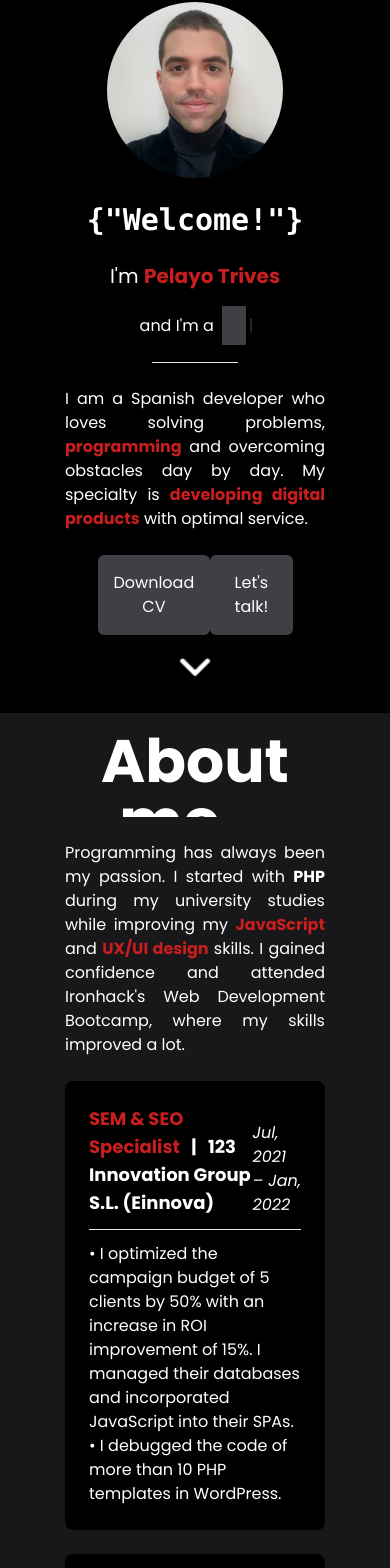
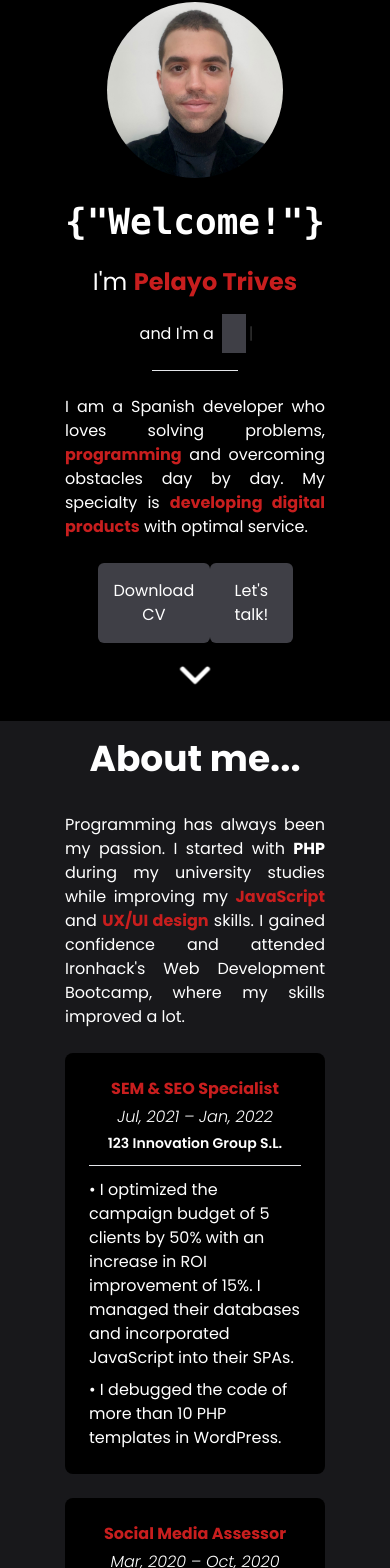
Before and after one commit to pelayotrives/portfolio, a React (Create React App) app: page / in a window 390 px wide. Shown: the part 94-1662 px from the top of the page. Built offline with nearby package versions, Linux system fonts and the light colour scheme.

Commit message:
Responsive working in almost all devices. 95%.

```diff
--- a/src/App.js
+++ b/src/App.js
@@ -91,7 +91,7 @@ function App() {
           >
 
             {/* Aplicamos la ref al SVG. */}
-            <motion.svg variants={textContainer} ref={addPointerEventsNone} className="absolute w-11/12 z-50 flex">
+            <motion.svg variants={textContainer} ref={addPointerEventsNone} className="absolute w-full z-50 flex">
                 <pattern
                   id="pattern"
                     patternUnits="userSpaceOnUse"
@@ -109,7 +109,7 @@ function App() {
                 </pattern>
 
                 <text
-                  className="text-6xl font-bold"
+                  className="text-5xl font-bold"
                   text-anchor="middle"
                   x="50%"
                   y="50%"
--- a/src/components/About.jsx
+++ b/src/components/About.jsx
@@ -7,10 +7,10 @@ function About() {
 
       <div className="about-container w-4/6 md:w-3/6">
 
-        <div className="about-title overflow-hidden h-20 my-6">
+        <div className="about-title overflow-hidden h-[2.75rem] sm:h-[5.45rem] xl:h-20 my-6">
           <div className="about-title-wrapper text-center animate-alternate h-full">
-            <h2 className="about-title-item-one text-6xl font-bold">About me...</h2><br />
-            <h2 className="about-title-item-two text-6xl font-bold">...and more <span className="text-responsive">stuff.</span></h2><br />
+            <h2 className="about-title-item-one text-4xl sm:text-5xl xmd:text-6xl font-bold mb-[2.15rem] sm:mb-[2.2rem]">About me...</h2>
+            <h2 className="about-title-item-two text-4xl sm:text-5xl xmd:text-6xl font-bold">...and more.</h2><br />
           </div>
         </div>
 
@@ -24,13 +24,14 @@ function About() {
                 <article className="work-timeline-element lg:hover:animate-microzoom transition-all bg-black hover:bg-zinc-800 hover:shadow-xl rounded-lg p-6">
                     <a rel="noopener noreferrer" href="https://www.linkedin.com/in/pelayo-trives-pozuelo/">
                         <div className="work-container flex flex-col w-full">
-                            <div className="date-and-name flex flex-row justify-between justify-items-center items-end content-end">
-                                <h3 className="font-bold text-lg"> <span className="text-red-700">SEM & SEO Specialist</span> &nbsp; | &nbsp; 123 Innovation Group S.L. (Einnova)</h3>
-                                <time dateTime="" className="italic">Jul, 2021 – Jan, 2022</time>
+                            <div className="date-and-name flex flex-col xlg:flex-row justify-center xlg:justify-between justify-items-center items-center xlg:items-end content-end">
+                                <h3 className="font-bold text-md sm:text-lg text-red-700">SEM & SEO Specialist</h3>
+                                <time dateTime="" className="italic font-light my-1 xlg:my-0">Jul, 2021 – Jan, 2022</time>
                             </div>
+                            <h4 className="text-sm font-semibold date-and-name flex flex-col xlg:flex-row justify-center xlg:justify-between justify-items-center items-center xlg:items-end content-end">123 Innovation Group S.L.</h4>
                             <hr className="my-3"/>
                             <ul>
-                                <li>• I optimized the campaign budget of 5 clients by 50% with an increase in ROI improvement of 15%. I managed their databases and incorporated JavaScript into their SPAs.</li>
+                                <li className="mb-2">• I optimized the campaign budget of 5 clients by 50% with an increase in ROI improvement of 15%. I managed their databases and incorporated JavaScript into their SPAs.</li>
                                 <li>• I debugged the code of more than 10 PHP templates in WordPress.</li>
                             </ul>
                         </div>
@@ -42,14 +43,15 @@ function About() {
                 <article className="work-timeline-element lg:hover:animate-microzoom transition-all bg-black hover:bg-zinc-800 hover:shadow-xl rounded-lg p-6 my-6">
                     <a rel="noopener noreferrer" href="https://www.linkedin.com/in/pelayo-trives-pozuelo/">
                         <div className="work-container flex flex-col w-full">
-                            <div className="date-and-name flex flex-row justify-between justify-items-center items-end content-end">
-                                <h3 className="font-bold text-lg"> <span className="text-red-700">Social Media Assessor</span> &nbsp; | &nbsp; Lionbridge Technologies, Inc.</h3>
-                                <time dateTime="" className="italic">Mar, 2020 – Oct, 2020</time>
+                            <div className="date-and-name flex flex-col xlg:flex-row justify-center xlg:justify-between justify-items-center items-center xlg:items-end content-end">
+                                <h3 className="font-bold text-md sm:text-lg text-red-700">Social Media Assessor</h3>
+                                <time dateTime="" className="italic font-light my-1 xlg:my-0">Mar, 2020 – Oct, 2020</time>
                             </div>
+                            <h4 className="text-sm font-semibold date-and-name flex flex-col xlg:flex-row justify-center xlg:justify-between justify-items-center items-center xlg:items-end content-end">Lionbridge Spain S.L.</h4>
                             <hr className="my-3"/>
                             <ul>
-                            <li>• I performed content optimization tasks with rates above 85% effectiveness.</li>
-                                    <li>• I promoted an improvement to the webinar system by optimizing the content rating tools and simplifying the interface by 25%.</li>
+                                <li className="mb-2">• I performed content optimization tasks with rates above 85% effectiveness.</li>
+                                <li>• I promoted an improvement to the webinar system by optimizing the content rating tools and simplifying the interface by 25%.</li>
                             </ul>
                         </div>
                     </a>
@@ -60,14 +62,15 @@ function About() {
                 <article className="work-timeline-element lg:hover:animate-microzoom transition-all bg-black hover:bg-zinc-800 hover:shadow-xl rounded-lg p-6">
                     <a rel="noopener noreferrer" href="https://www.linkedin.com/in/pelayo-trives-pozuelo/">
                         <div className="work-container flex flex-col w-full">
-                            <div className="date-and-name flex flex-row justify-between justify-items-center items-end content-end">
-                                <h3 className="font-bold text-lg"> <span className="text-red-700">Multimedia Developer</span> &nbsp; | &nbsp; The Three Dragons S.L.</h3>
-                                <time dateTime="" className="italic">Jun, 2018 – May, 2020</time>
+                            <div className="date-and-name flex flex-col xlg:flex-row justify-center xlg:justify-between justify-items-center items-center xlg:items-end content-end">
+                                <h3 className="font-bold text-md sm:text-lg text-red-700">Multimedia Developer</h3>
+                                <time dateTime="" className="italic font-light my-1 xlg:my-0">Jun, 2018 – May, 2020</time>
                             </div>
+                            <h4 className="text-sm font-semibold date-and-name flex flex-col xlg:flex-row justify-center xlg:justify-between justify-items-center items-center xlg:items-end content-end">The Three Dragons S.L.</h4>
                             <hr className="my-3"/>
                             <ul>
-                            <li>• I supervised the digital business strategy of more than 8 clients and boosted the online reputation through the creation of SPA websites.</li>
-                                    <li>• I developed 20+ multimedia products in different formats for B2C companies and private customers.</li>
+                                <li className="mb-2">• I supervised the digital business strategy of more than 8 clients and boosted the online reputation through the creation of SPA websites.</li>
+                                <li>• I developed 20+ multimedia products in different formats for B2C companies and private customers.</li>
                             </ul>
                         </div>
                     </a>
--- a/src/components/Footer.jsx
+++ b/src/components/Footer.jsx
@@ -18,7 +18,7 @@ function Footer() {
         </div>
 
         <div className="copyright text-center p-2">
-            <p className='text-xs'>All Rights Reserved © 2022 &nbsp; | &nbsp; Original design by Pelayo Trives Pozuelo &nbsp;</p>
+            <p className='text-xs'>All Rights Reserved © 2022 &nbsp; | &nbsp; Designed by Pelayo Trives</p>
 
         </div>
     </div>
--- a/src/components/Intro.jsx
+++ b/src/components/Intro.jsx
@@ -24,34 +24,32 @@ function Intro() {
   return (
     <div className="intro flex flex-col justify-evenly justify-items-center items-center content-center self-center bg-black">
 
-        {/* Image */}
         <div className="image-container flex justify-center justify-items-center items-center content-center self-center mt-24 mb-6 w-3/6">
           <div className="image bg-profile bg-no-repeat bg-center bg-cover hover:bg-profile2 hover:animate-zoom transition-all rounded-full w-44 h-44 sm:w-60 sm:h-60 4xl:w-72 4xl:h-72"></div>
         </div>
 
-        {/* Greeting */}
-        <div className="presentation-container flex flex-col justify-evenly justify-items-center items-center content-center self-center w-5/6 sm:w-3/6">
+        <div className="presentation-container flex flex-col justify-evenly justify-items-center items-center content-center self-center w-5/6 md:w-4/6 xlg:w-3/6">
           <div className="presentation-container-greeting">
-            <h2 className="hidden md:block text-2xl sm:text-4xl xlg:text-5xl xl:text-6xl font-semibold font-mono">&#123;Hello, world!&#125;</h2>
-            <h2 className="md:hidden text-3xl sm:text-4xl xlg:text-5xl xl:text-6xl font-semibold font-mono">&#123;"Welcome!"&#125;</h2>
+            <h2 className="hidden md:block text-2xl md:text-5xl xl:text-6xl font-semibold font-mono">&#123;Hello, world!&#125;</h2>
+            <h2 className="md:hidden text-4xl sm:text-5xl font-semibold font-mono">&#123;"Welcome!"&#125;</h2>
           </div>
 
           <div className="presentation-container-name my-6">
-            <h1 className="hidden md:block text-xl sm:text-2xl xl:text-4xl">My name is{" "}<span className="text-red-700 font-bold">Pelayo Trives</span></h1>
-            <h1 className="md:hidden text-xl sm:text-2xl xl:text-4xl">I'm{" "}<span className="text-red-700 font-bold">Pelayo Trives</span></h1>
+            <h1 className="hidden md:block md:text-3xl xl:text-4xl animate-appear">My name is{" "}<span className="text-red-700 font-bold">Pelayo Trives</span></h1>
+            <h1 className="md:hidden text-2xl sm:text-3xl animate-appear">I'm{" "}<span className="text-red-700 font-bold">Pelayo Trives</span></h1>
           </div>
 
           <div className="presentation-container-jobs">
             <p className="text-md md:text-lg xl:text-2xl">and I'm a<span className="bg-zinc-700 text-left font-semibold ml-2 py-2 px-3">{text}</span><Cursor /></p>
           </div>
         </div>
-      {/* Presentation Description */}
+
       <div className="presentation-description flex flex-col justify-evenly justify-items-center items-center content-center self-center w-4/6 md:w-3/6">
         <hr className="w-2/6 my-6"/>
         <p className="text-justify hidden xmd:block">I am a Spanish developer who loves solving problems, <span className="font-bold text-red-700">programming</span> and overcoming obstacles day by day. My specialty is <span className="font-bold text-red-700">developing digital products</span> with optimal service. I love music, animals and <span className="font-bold text-red-700">software development</span>. I consider myself a responsible committed person. Do you want to know a little more about me?</p>
         <p className="text-justify block xmd:hidden">I am a Spanish developer who loves solving problems, <span className="font-bold text-red-700">programming</span> and overcoming obstacles day by day. My specialty is <span className="font-bold text-red-700">developing digital products</span> with optimal service.</p>
       </div>
-      {/* Buttons */}
+
       <div className='buttons-info flex flex-row justify-evenly justify-items-center content-center items-center self-center w-3/6 my-6'>
         <div className='button-cv flex justify-center justify-items-center content-center items-center self-center font-normal text-center bg-zinc-700 hover:bg-zinc-600 active:bg-zinc-500 cursor-pointer rounded-md p-4 w-48'>
           <button><a href={CV} download="CV_PelayoTrives.pdf">Download CV</a></button>
```
Also changed, not shown: src/components/Skills.jsx (+19 -1 lines).
